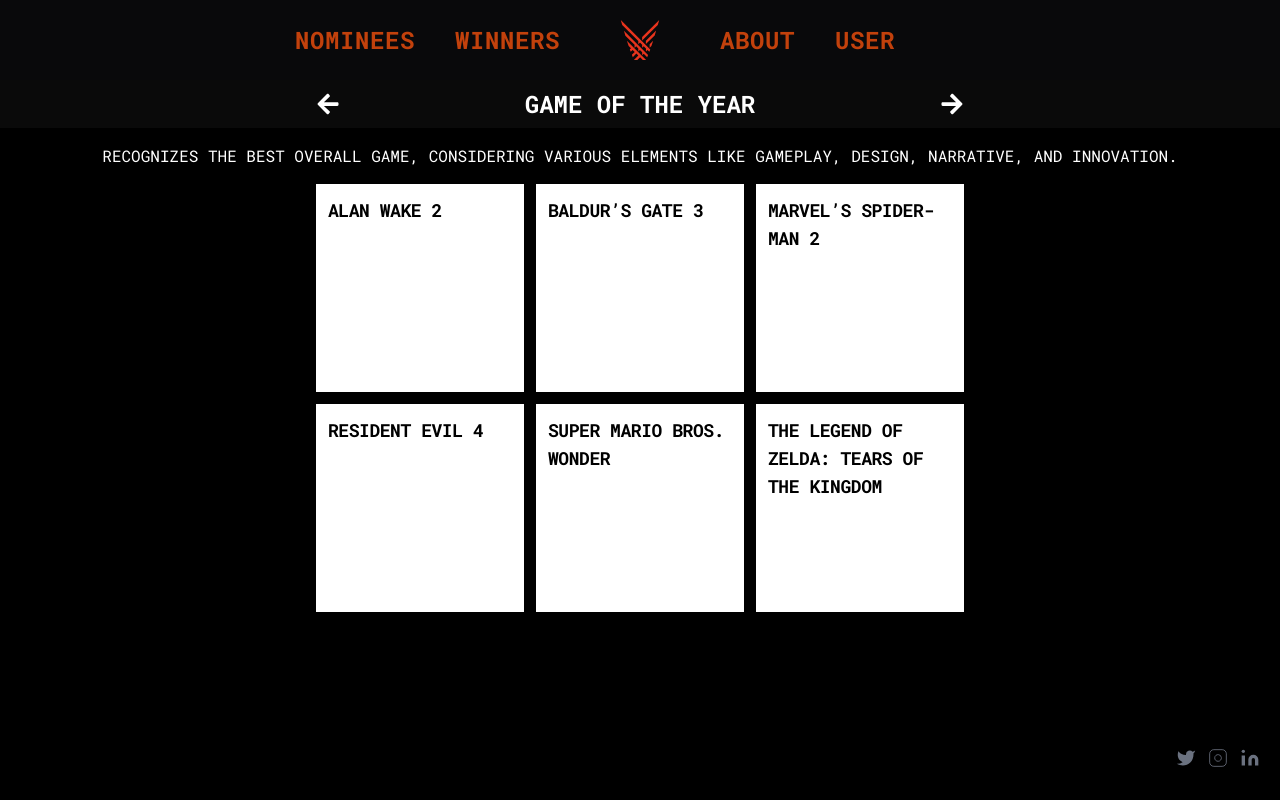
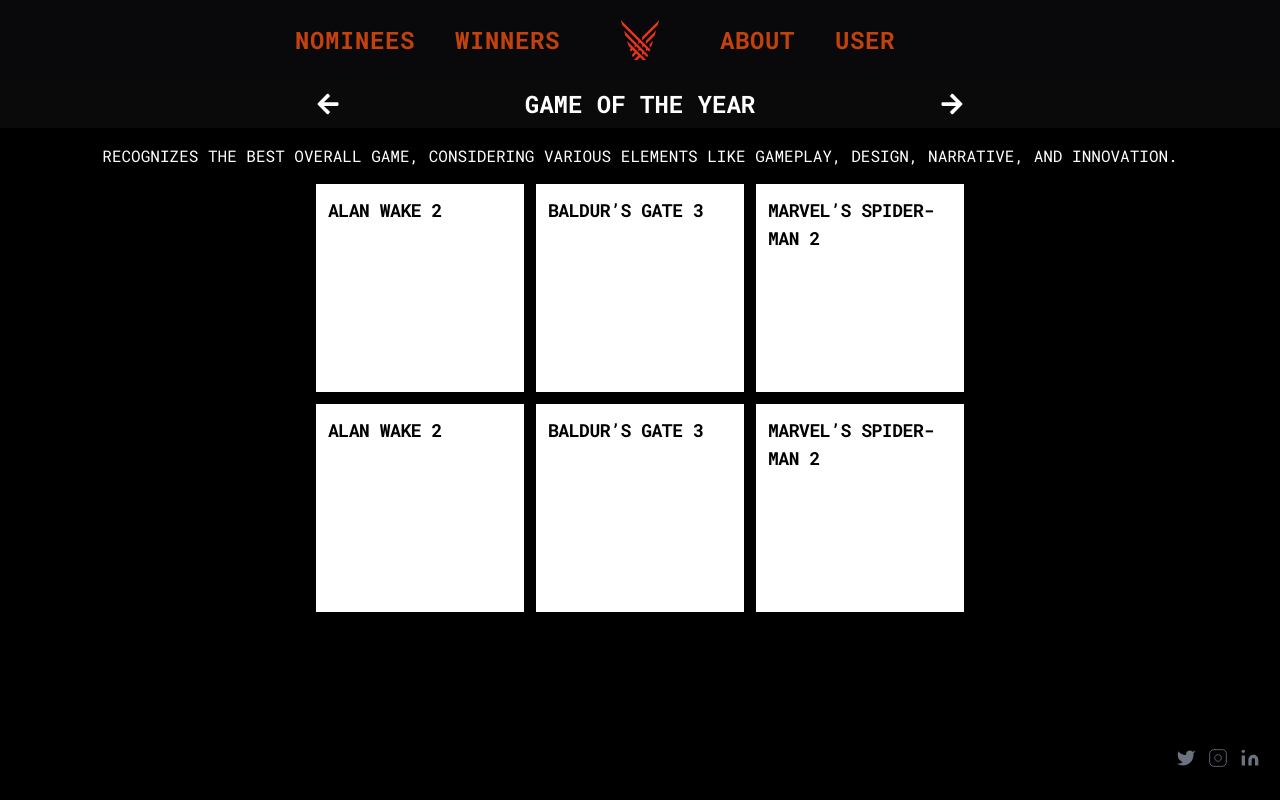
Before and after one commit to flp-gregorio/goty-bet, a React (Vite) app: page /nominees in a window 1280 px wide. Built offline with nearby package versions, Linux system fonts and the light colour scheme; what chartjs-plugin-datalabels would draw is missing.

Commit message:
fix: Update Nominees page grid layout to center second row

```diff
--- a/src/pages/Nominees/index.tsx
+++ b/src/pages/Nominees/index.tsx
@@ -40,7 +40,7 @@ const Nominees = () => {
           headerText={currentCategoryKey}
         />
         <p className="my-4">{currentCategory.description}</p>
-        <div className="grid gap-3 grid-cols-3">
+        <div className="grid gap-3 grid-cols-3 grid-rows-2">
           {cardsData.slice(0, 3).map((nomineeData, index) => (
             <CardComponent
               key={index}
@@ -51,8 +51,9 @@ const Nominees = () => {
               setActiveCard={handleSetActiveCard} // Pass down setActiveCard function
             />
           ))}
+          {numCards % 3 !== 0 && (
             <div className="col-span-3 flex justify-center">
-            <div className={`grid grid-cols-${numCards % 3 == 0 ? 3 : 2} gap-3`}>
+              <div className="grid grid-cols-2 gap-3">
                 {cardsData.slice(3, numCards).map((nomineeData, index) => (
                   <CardComponent
                     key={index}
@@ -65,6 +66,23 @@ const Nominees = () => {
                 ))}
               </div>
             </div>
+          )}
+          {numCards % 3 === 0 && (
+            <div className="col-span-3 flex justify-center">
+              <div className="grid grid-cols-3 gap-3">
+                {cardsData.slice(0, 3).map((nomineeData, index) => (
+                  <CardComponent
+                    key={index}
+                    nominee={nomineeData.Nominee}
+                    aux={nomineeData.Publisher}
+                    genre={nomineeData.Genre}
+                    active={nomineeData.Nominee === activeNominee}
+                    setActiveCard={handleSetActiveCard} // Pass down setActiveCard function
+                  />
+                ))}
+              </div>
+            </div>
+          )}
         </div>
       </div>
     </LayoutSystemComponent>
```
Lines whose indentation alone changed are shown as unchanged.
